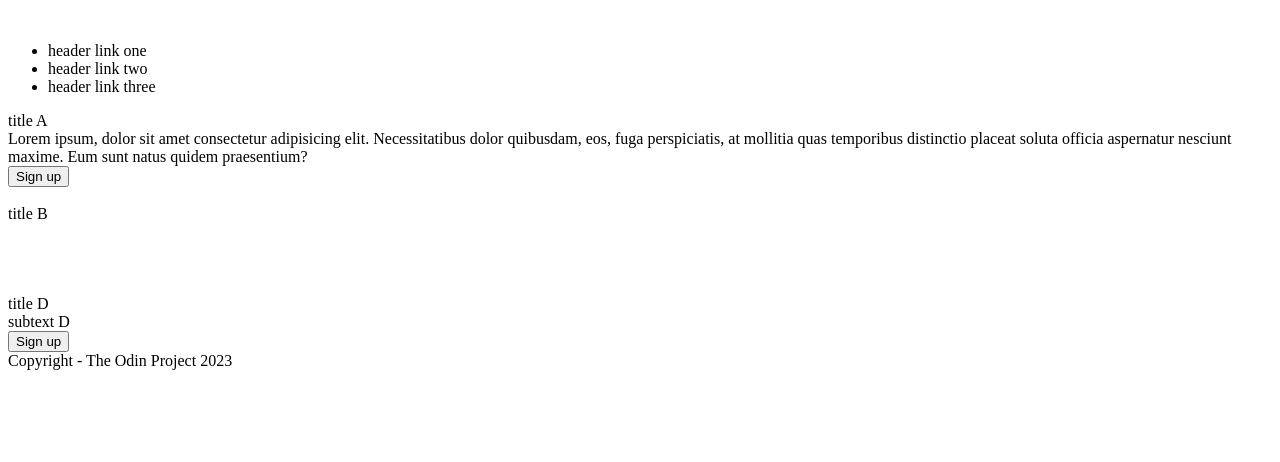
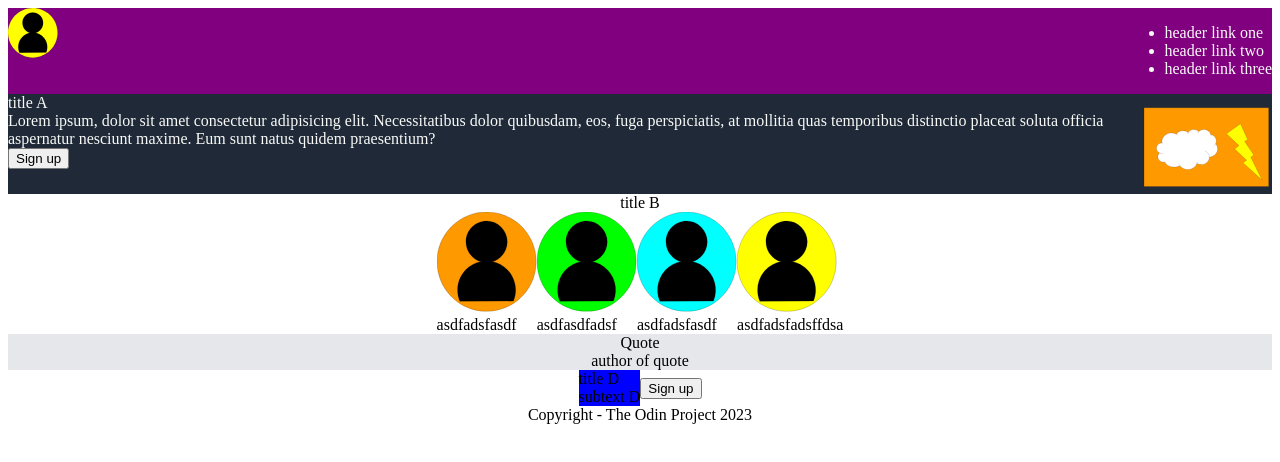
Before and after one commit to johnSchimenz/odin-project-landing-page, a plain HTML site: page index.html in a window 1280 px wide. Drawn offline with Linux system fonts and the light colour scheme.

Commit message:
Create style.css and start flexbox

```diff
--- a/index.html
+++ b/index.html
@@ -4,11 +4,12 @@
     <meta charset="UTF-8">
     <meta http-equiv="X-UA-Compatible" content="IE=edge">
     <meta name="viewport" content="width=device-width, initial-scale=1.0">
+    <link rel="stylesheet" href="style.css">
     <title>Document</title>
 </head>
 <body>
     <header>
-        <img class="logo-header" src="" alt=""> <!--Still need to finish-->
+        <img class="logo-header" src="img/profile-logo-placeholder-1.svg" alt="website header logo"> <!--Still need to finish-->
         <div class="links-header">
             <ul>
                 <li>header link one</li>
@@ -24,34 +25,34 @@
             <div>Lorem ipsum, dolor sit amet consectetur adipisicing elit. Necessitatibus dolor quibusdam, eos, fuga perspiciatis, at mollitia quas temporibus distinctio placeat soluta officia aspernatur nesciunt maxime. Eum sunt natus quidem praesentium?</div>
             <button class="sign-up-top">Sign up</button>
         </div>
-        <img class="picture-a" src="" alt=""> <!--Still need to finish-->
+        <img class="picture-a" src="img/landscape-logo-placeholder-1.svg" alt="example photo"> <!--Still need to finish-->
     </div>
 
     <div class="b-section">
         <div class="b-section-top">title B</div>
         <div class="b-section-bottom">
             <div class="b-image-and-subtext">
-                <img class="b-image-formatting" src="" alt="">
-                <div class="b-subtext-formatting"></div>
+                <img class="b-image-formatting" src="img/profile-logo-placeholder-2.svg" alt="adsfdas">
+                <div class="b-subtext-formatting">asdfadsfasdf</div>
             </div>
             <div class="b-image-and-subtext">
-                <img class="b-image-formatting" src="" alt="">
-                <div class="b-subtext-formatting"></div>
+                <img class="b-image-formatting" src="img/profile-logo-placeholder-3.svg" alt="sdfsdff">
+                <div class="b-subtext-formatting">asdfasdfadsf</div>
             </div>
             <div class="b-image-and-subtext">
-                <img class="b-image-formatting" src="" alt="">
-                <div class="b-subtext-formatting"></div>
+                <img class="b-image-formatting" src="img/profile-logo-placeholder-4.svg" alt="sdffds">
+                <div class="b-subtext-formatting">asdfadsfasdf</div>
             </div>
             <div class="b-image-and-subtext">
-                <img class="b-image-formatting" src="" alt="">
-                <div class="b-subtext-formatting"></div>
+                <img class="b-image-formatting" src="img/profile-logo-placeholder-1.svg" alt="sfdfdsf">
+                <div class="b-subtext-formatting">asdfadsfadsffdsa</div>
             </div>
         </div>
     </div>
 
     <div class="c-section">
-        <div class="c-section-top"></div>
-        <div class="c-section-bottom"></div>
+        <div class="c-section-top">Quote</div>
+        <div class="c-section-bottom">author of quote</div>
     </div>
 
     <div class="d-section">
--- /dev/null
+++ b/style.css
@@ -0,0 +1,119 @@
+body {
+
+}
+
+header {
+    background-color: purple;
+    display: flex;
+    justify-content: space-between;
+    color: #F9FAF8;
+}
+
+.logo-header {
+    height: 50px;
+    width: auto;
+}
+
+.links-header {
+
+}
+
+
+
+.a-section {
+    background-color: #1F2937;
+    color: #F9FAF8;
+    display: flex;
+}
+
+.a-section-left {
+
+}
+
+button .sign-up-top {
+
+}
+
+.sign-up-top {
+
+}
+
+.picture-a {
+    height: 100px;
+    width: auto;
+}
+
+
+
+.b-section {
+    background-color: white;
+}
+
+.b-section-top {
+    display: flex;
+    justify-content: center;
+    align-items: center;
+}
+
+.b-section-bottom {
+    display: flex;
+    justify-content: center;
+    align-items: center;
+}
+
+.b-image-and-subtext {
+
+}
+
+.b-image-formatting {
+    height: 100px;
+    width: auto;
+}
+
+.b-subtext-formatting {
+
+}
+
+
+
+.c-section {
+    background-color: #E5E7EB;
+    display: flex;
+    flex-direction: column;
+    justify-content: center;
+    align-items: center;
+
+}
+
+.c-section-top {
+
+}
+
+.c-section-bottom {
+
+}
+
+
+
+.d-section {
+    background-color: white;
+    display: flex;
+    justify-content: center;
+    align-items: center;
+}
+
+.d-section-left {
+    background-color: blue;
+}
+
+button .sign-up-bottom {
+
+}
+
+
+
+footer {
+    display: flex;
+    justify-content: center;
+    align-items: center;
+}
```
Also changed, not shown: img/landscape-logo-placeholder-1.svg (added), img/profile-logo-placeholder-1.svg (added), img/profile-logo-placeholder-2.svg (added), img/profile-logo-placeholder-3.svg (added), img/profile-logo-placeholder-4.svg (added), 1 other file.
